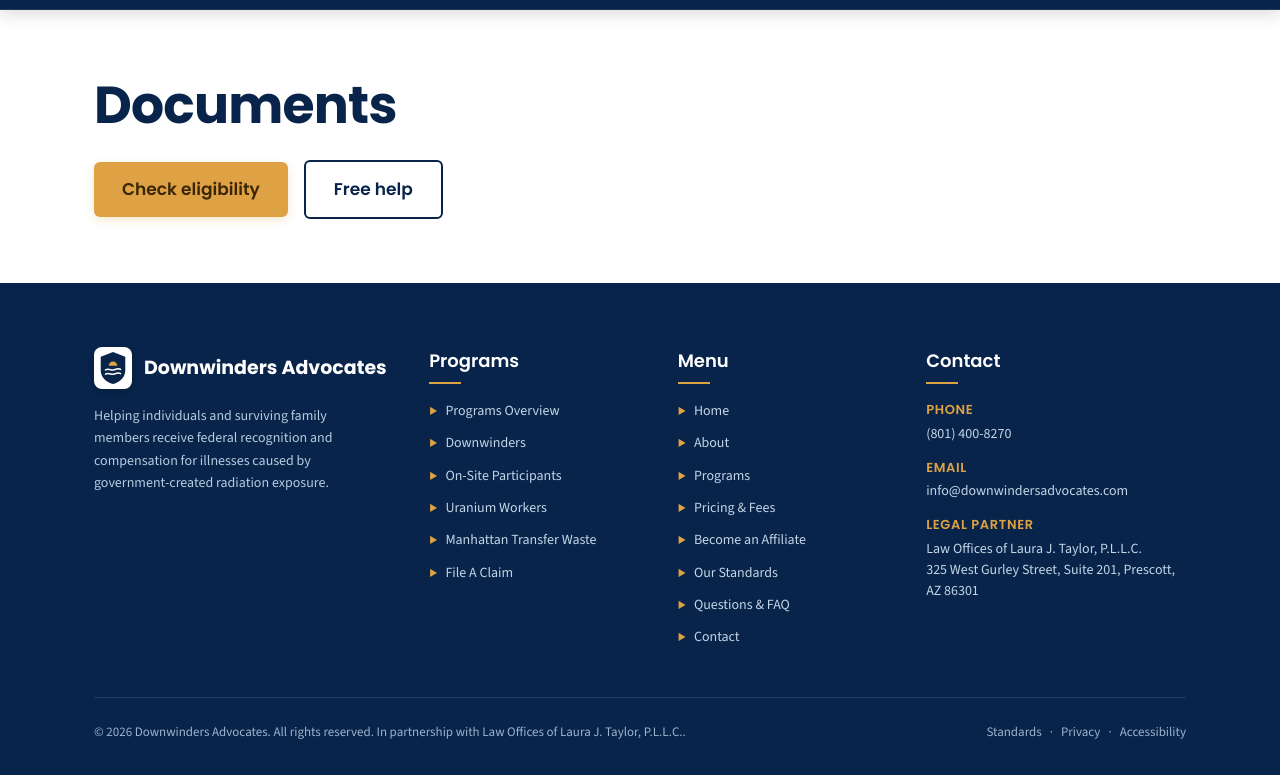
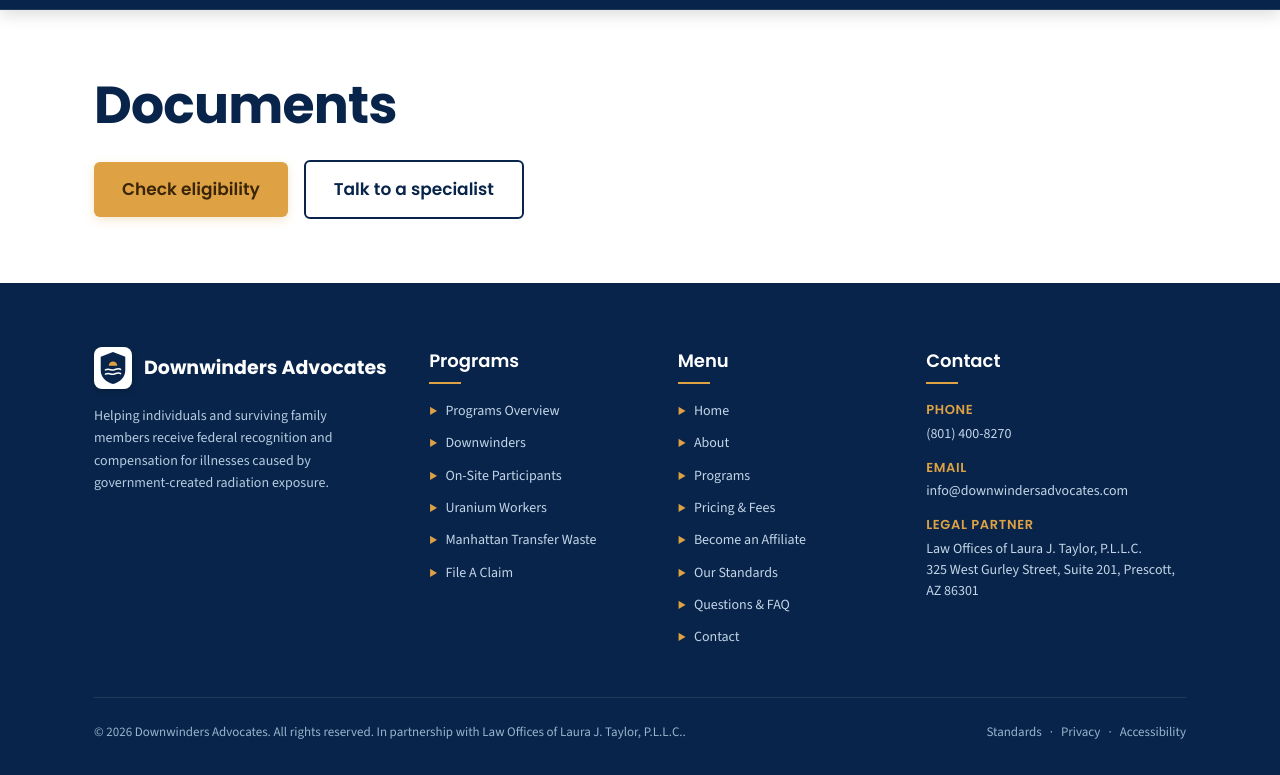
Before and after one commit to aheiner2001/Downwinders-Advocates, an Eleventy site: page src/pages/documents.njk in a window 1280 px wide. Shown: the part 99-874 px from the top of the page. Built offline with nearby package versions, Linux system fonts and the light colour scheme; Eleventy itself is replaced by a stand-in of ours; files that its build step writes are made by us from their sources; no server answers; what csv-parse would draw is missing.

Commit message:
Remove obsolete Free Help link from information page

```diff
--- a/src/pages/documents.njk
+++ b/src/pages/documents.njk
@@ -10,7 +10,7 @@ permalink: /documents/
     <h1>Documents</h1>
     <div class="btns">
       <a class="btn" href="/check/">Check eligibility</a>
-      <a class="btn btn--ghost" href="/free-help/">Free help</a>
+      <a class="btn btn--ghost" href="/contact/">Talk to a specialist</a>
     </div>
   </div>
 </section>
```
